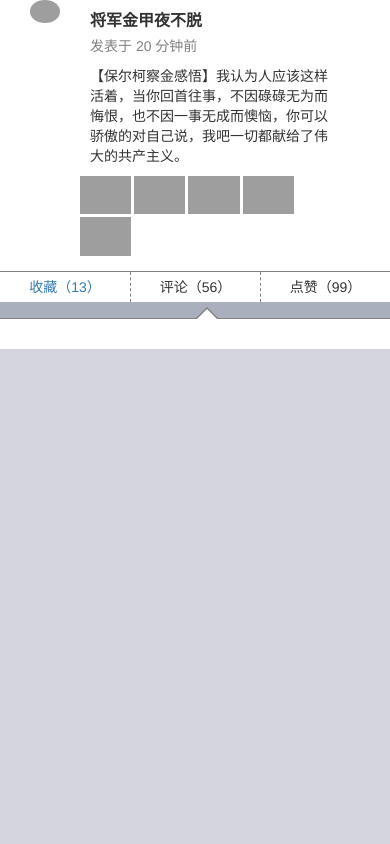
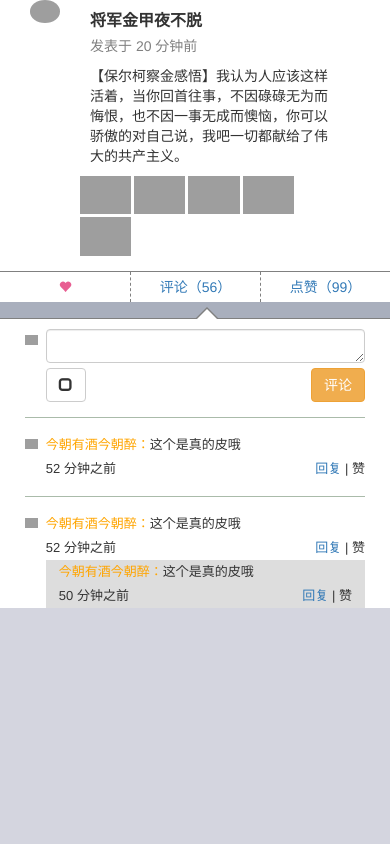
Before and after one commit to wchpeng/SharePic, a Django app: template templates/default/picture/get_album_info.html in a window 390 px wide. Run offline with Django 3.2, Linux system fonts and the light colour scheme; the template is opened without the code that fills it, so the values that code supplies are empty; parts of the project's set-up code (start-up, migrations or seed data) failed here and were passed over; some libraries are stand-ins or nearby versions; grey boxes are pictures that could not be loaded.

Commit message:
修改 uwsgi.ini

```diff
--- a/SharePic/uwsgi.ini
+++ b/SharePic/uwsgi.ini
@@ -17,7 +17,7 @@ master          = true
 # maximum number of worker processes
 processes       = 2
 # the socket (use the full path to be safe
-socket          = /home/wcp/work/github-projects/my_blog/SharePic.sock
+socket          = /home/wcp/work/github-projects/SharePic/SharePic.sock
 # ... with appropriate permissions - may be needed
 # chmod-socket    = 664
 # clear environment on exit
--- a/templates/default/picture/get_album_info.html
+++ b/templates/default/picture/get_album_info.html
@@ -11,7 +11,38 @@
 	 crossorigin="anonymous">
 	<script src="https://cdn.jsdelivr.net/npm/bootstrap@3.3.7/dist/js/bootstrap.min.js" integrity="sha384-Tc5IQib027qvyjSMfHjOMaLkfuWVxZxUPnCJA7l2mCWNIpG9mGCD8wGNIcPD7Txa"
 	 crossorigin="anonymous"></script>
+
+	<script src="../emoji/js/jquery.min.js"></script>
+	<script type="text/javascript" src="../emoji/js/jquery.qqFace.js"></script>
 	<title>Document</title>
+
+	<script>
+		$(function () {
+			$("#description").focus(function () {
+				$('textarea').each(function () {
+					this.setAttribute('style', 'height:' + (this.scrollHeight) + 'px;overflow-y:hidden;');
+				}).on('input', function () {
+					this.style.height = 'auto';
+					this.style.height = (this.scrollHeight) + 'px';
+				});
+			});
+
+			$('.emotion').qqFace({
+				id: 'facebox',
+				assign: 'description',
+				path: '../emoji/arclist/'	//表情存放的路径
+			});
+
+			//查看结果
+			function replace_em(str) {
+				str = str.replace(/\</g, '&lt;');
+				str = str.replace(/\>/g, '&gt;');
+				str = str.replace(/\n/g, '<br/>');
+				str = str.replace(/\[em_([0-9]*)\]/g, '<img src="arclist/$1.gif" border="0" />');
+				return str;
+			}
+		})
+	</script>
 
 	<style>
 		body {
@@ -116,6 +147,56 @@
 			border-radius: 5px;
 			width: 100%;
 			height: 100%;
+		}
+
+		.review-other {
+			float: right;
+		}
+
+		.review {
+			line-height: 24px;
+			height: 24px;
+			font-size: 13px;
+		}
+
+		.review-head-proto {
+			width: 85%;
+		}
+
+		.review-border {
+			padding: 15px;
+			/* padding-bottom: 15px;
+			padding-left: 15px;
+			padding-right: 15px; */
+		}
+
+		.review-border .border {
+			border-top: 1px solid #aba;
+		}
+
+		.second-review-inner {
+			background-color: #ddd;
+			padding: 0px 13px 0px 13px;
+		}
+
+		a:link {
+			text-decoration: none;
+			/* 指正常的未被访问过的链接*/
+		}
+
+		a:visited {
+			text-decoration: none;
+			/*指已经访问过的链接*/
+		}
+
+		a:hover {
+			text-decoration: none;
+			/*指鼠标在链接*/
+		}
+
+		a:active {
+			text-decoration: none;
+			/* 指正在点的链接*/
 		}
 	</style>
 
@@ -229,10 +310,18 @@
 			</div>
 			<div class="col-lg-8 col-lg-offset-2 col-md-8 col-md-offset-2 col-sm-10 col-sm-offset-1 col-xs-12 album-footer">
 				<div class="cell">
-					<a>收藏（13）</a>
+					<!-- <a href="javascript:">收藏（13）</a> -->
+					<a href="javascript:">
+						<span title="点击喜欢" style="color:rgb(232, 94, 146);" class="glyphicon glyphicon-heart heart initialism" aria-hidden="true">
+						</span>
+					</a>
 				</div>
-				<div class="cell" style="border-left:1px dashed gray;">评论（56）</div>
-				<div class="cell" style="border-left:1px dashed gray;">点赞（99）</div>
+				<div class="cell" style="border-left:1px dashed gray;">
+					<a href="javascript:">评论（56）</a>
+				</div>
+				<div class="cell" style="border-left:1px dashed gray;">
+					<a href="javascript:">点赞（99）</a>
+				</div>
 			</div>
 
 			<div style="height:16px;" class="col-lg-8 col-lg-offset-2 col-md-8 col-md-offset-2 col-sm-10 col-sm-offset-1 col-xs-12"></div>
@@ -240,16 +329,88 @@
 			<div class="col-lg-8 col-lg-offset-2 col-md-8 col-md-offset-2 col-sm-10 col-sm-offset-1 col-xs-12 album-footer">
 				<div class="b_main2">
 					<div class="border2">
-                        <div class="review">
-                            <div class="col-xs-2"> <div class="col-xs-10 col-cs-offset-0"> <img src="./2.jpg" alt="" style="width:100%;"></div></div>
-                        </div>
-						<div class="out2">
-							<div class="in2"></div>
+						<div class="post-review">
+							<div class="col-xs-1" style="padding-right:0px;padding-bottom:15px;">
+								<!-- <div class="col-xs-12 col-cs-offset-0"> -->
+								<img src="./2.jpg" alt="" class="review-head-proto">
+								<!-- </div> -->
+							</div>
+
+							<form action="/picture/review/info/" method="POST">
+								<div class="col-xs-11" style="padding-left:5px;">
+									<textarea type="text" class="form-control pull-left" rows="1" id="description" name="description"></textarea>
+
+									<button type="button" class="btn btn-default emotion" style="margin-top:5px;">
+										<span class="glyphicon glyphicon-unchecked" aria-hidden="true"></span>
+									</button>
+									<button type="submit" class="btn btn-warning" style="float:right;margin-top:5px;">评论</button>
+								</div>
+							</form>
 						</div>
+						<div class="one-review">
+							<div class="review-border col-xs-12">
+								<div class="border"></div>
+							</div>
+							<div class="col-xs-1" style="padding-right:0px;">
+								<!-- <div class="col-xs-12 col-cs-offset-0"> -->
+								<img src="./2.jpg" alt="" class="review-head-proto">
+								<!-- </div> -->
+							</div>
+							<div class="col-xs-11" style="padding-left:5px;">
+								<div class="review">
+									<!-- <span style="color: orange">今朝有酒今朝醉：</span>这个是真的皮哦 -->
+									<a href="#" style="color: orange">今朝有酒今朝醉：</a>这个是真的皮哦
+								</div>
+								<div class="review">
+									<span class="review-createtime">52 分钟之前</span>
+									<span class="review-other">
+										<a href="#">回复</a> | 赞</span>
+								</div>
+							</div>
+						</div>
+						<div class="one-review">
+							<div class="review-border col-xs-12">
+								<div class="border"></div>
+							</div>
+							<div class="col-xs-1" style="padding-right:0px;">
+								<!-- <div class="col-xs-12 col-cs-offset-0"> -->
+								<img src="./2.jpg" alt="" class="review-head-proto">
+								<!-- </div> -->
+							</div>
+							<div class="col-xs-11" style="padding-left:5px;">
+								<div class="review">
+									<!-- <span style="color: orange">今朝有酒今朝醉：</span>这个是真的皮哦 -->
+									<a href="#" style="color: orange">今朝有酒今朝醉：</a>这个是真的皮哦
+								</div>
+								<div class="review">
+									<span class="review-createtime">52 分钟之前</span>
+									<span class="review-other">
+										<a href="#">回复</a> | 赞</span>
+								</div>
+							</div>
+							<div class="col-xs-11 col-xs-offset-1" style="padding-left:5px;">
+								<div class="second-review-inner">
+									<div class="review">
+										<!-- <span style="color: orange">今朝有酒今朝醉：</span>这个是真的皮哦 -->
+										<a href="#" style="color: orange">今朝有酒今朝醉：</a>这个是真的皮哦
+									</div>
+									<div class="review">
+										<span class="review-createtime">50 分钟之前</span>
+										<span class="review-other">
+											<a href="#">回复</a> | 赞</span>
+									</div>
+								</div>
+							</div>
+						</div>
+
+					</div>
+					<div class="out2">
+						<div class="in2"></div>
 					</div>
 				</div>
 			</div>
 		</div>
+	</div>
 
 	</div>
 </body>
```
